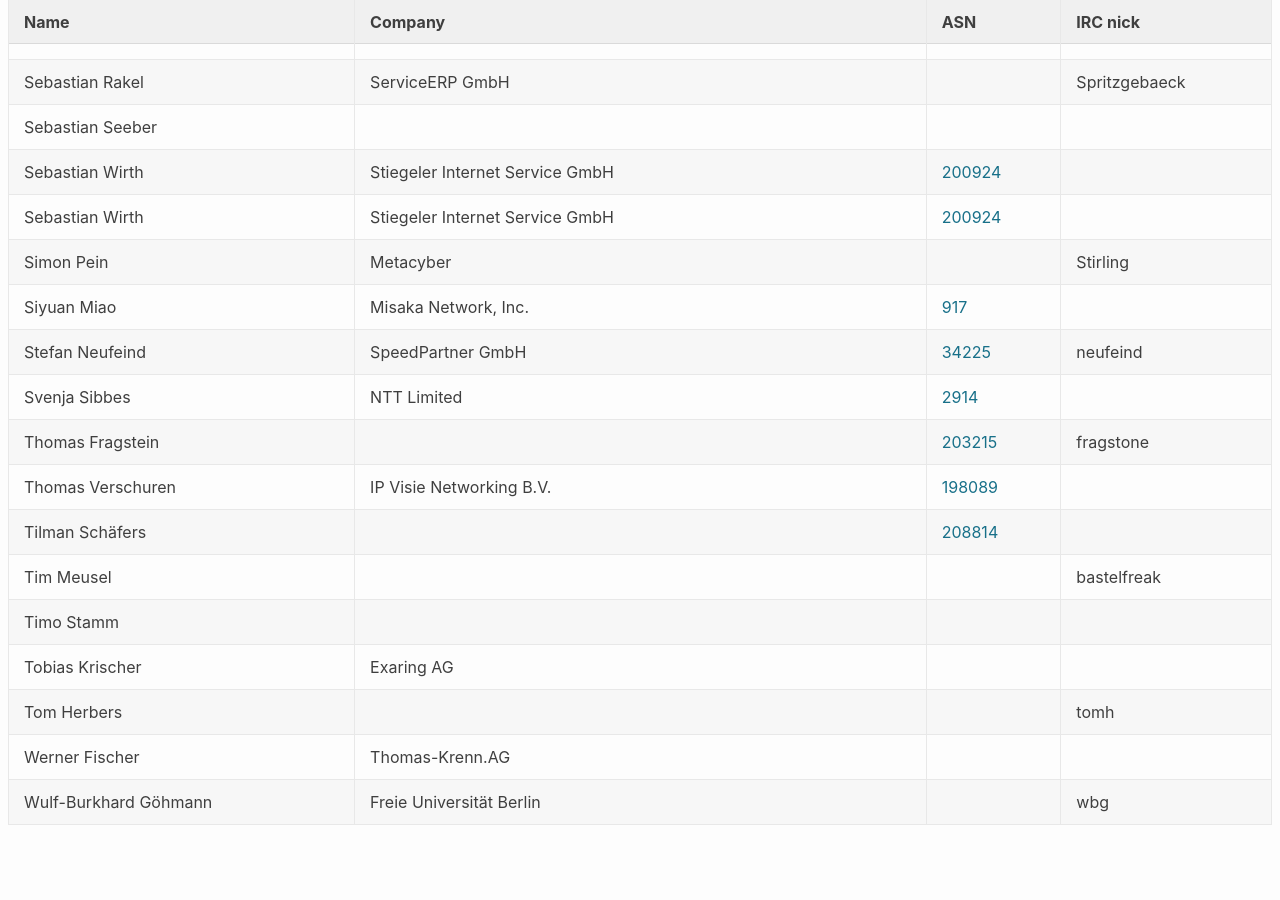
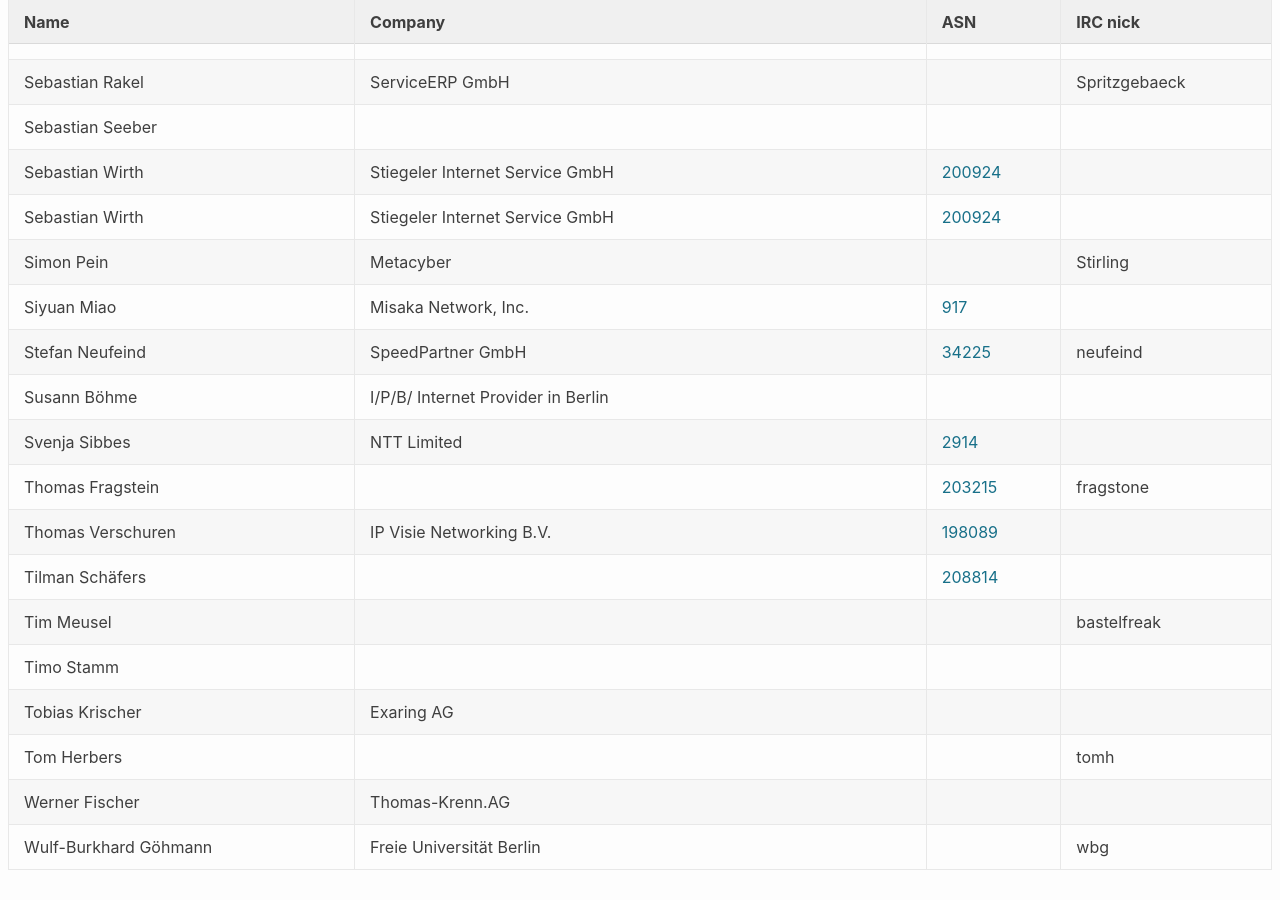
Before and after one commit to denog/pretix-attendeelist, a Jekyll site: the page built from denog14/index.md, in a window 1280 px wide and 900 px high, scrolled down 18527 px. Built offline with Jekyll 4.4.1, drawn with Linux system fonts in a browser that asks for light colours; before the commit the page ends 19382 px from its top, so only the background shows below that.

Commit message:
Latest data: Thu Nov  3 21:51:17 UTC 2022

```diff
--- a/_data/attendees_denog14_remote.json
+++ b/_data/attendees_denog14_remote.json
@@ -756,6 +756,12 @@
     "asn": "34225"
   },
   {
+    "name": "Susann Böhme",
+    "company": "I/P/B/ Internet Provider in Berlin",
+    "irc": null,
+    "asn": null
+  },
+  {
     "name": "Svenja Sibbes",
     "company": "NTT Limited",
     "irc": null,
```
